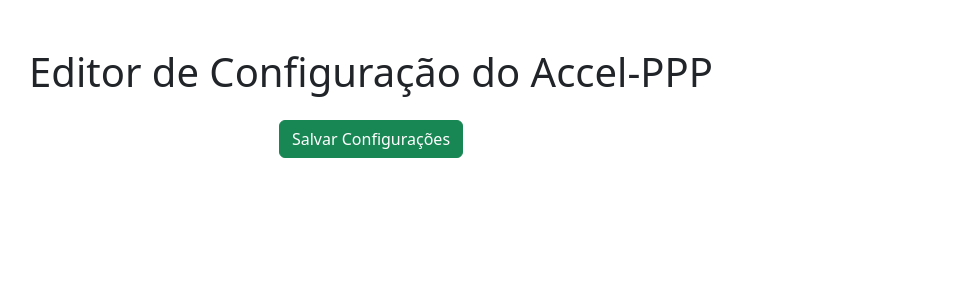
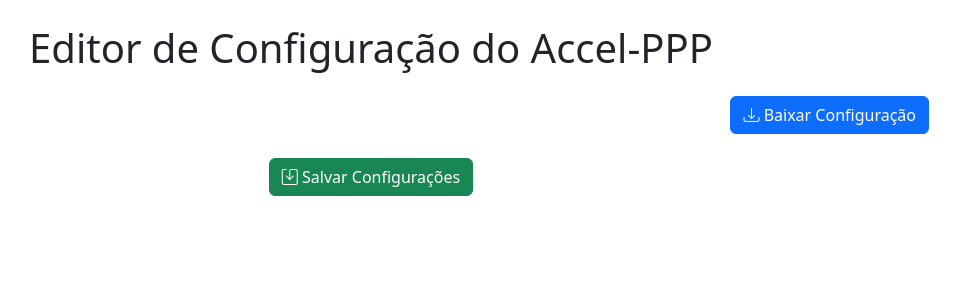
Before and after one commit to steinhorstbr/accel-ppp-config, a Flask app: page /config in a window 1280 px wide. Shown: the top 300 px of the page, without its empty margins (269-1229 px from the left). Run offline with Flask 3, Linux system fonts and the light colour scheme; the visitor is signed in with stand-in values (Sample User, id 1); data that the repository does not hold is empty; some libraries are stand-ins or nearby versions.

Commit message:
Update index.html

```diff
--- a/app/templates/index.html
+++ b/app/templates/index.html
@@ -10,11 +10,18 @@
     <script src="https://cdn.jsdelivr.net/npm/sweetalert2@11"></script>
 </head>
 <body>
-    <div class="container mt-5">
+    <div class="container mt-4">
         <h1 class="text-center mb-4">Editor de Configuração do Accel-PPP</h1>
+        <div class="text-end mb-3">
+            <a href="/api/download" class="btn btn-primary">
+                <i class="bi bi-download"></i> Baixar Configuração
+            </a>
+        </div>
         <div id="sections"></div>
         <div class="text-center mt-4">
-            <button class="btn btn-success" onclick="saveConfig()">Salvar Configurações</button>
+            <button class="btn btn-success" onclick="saveConfig()">
+                <i class="bi bi-save"></i> Salvar Configurações
+            </button>
         </div>
     </div>
     <script src="/static/js/scripts.js"></script>
```
